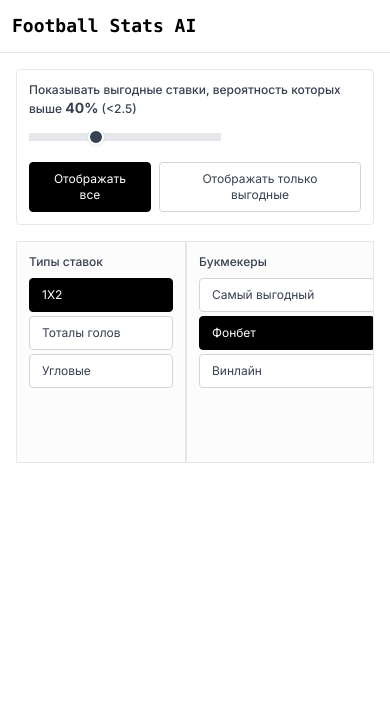
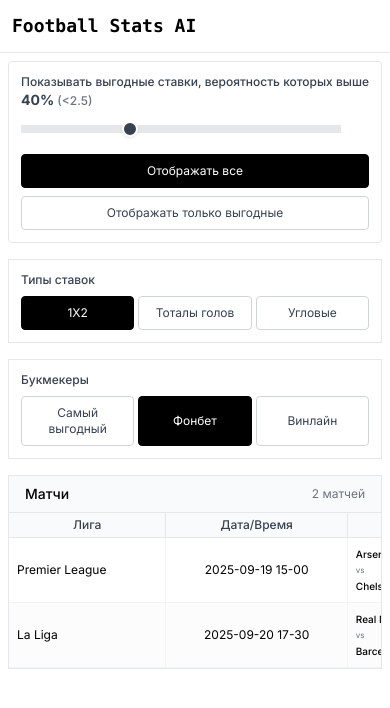
Before and after one commit to dreatrio-yaby/true-coef-site, a Next.js app: page / in a window 390 px wide. Shown: the top 708 px of the page. Built offline with nearby package versions, Linux system fonts and the light colour scheme.

Commit message:
Enhance responsive layout and styling for mobile and desktop views in various components

```diff
--- a/src/app/page.tsx
+++ b/src/app/page.tsx
@@ -54,11 +54,29 @@ export default function HomePage() {
       </header>
 
       {/* Main Content */}
-      <div className="max-w-7xl mx-auto p-4">
+      <div className="max-w-7xl mx-auto p-2 md:p-4">
         <FilterPanel />
 
-        {/* Layout with unified container */}
-        <div className="border border-gray-200 rounded-lg bg-white overflow-hidden">
+        {/* Mobile Layout - Stacked */}
+        <div className="md:hidden space-y-4">
+          {/* Mobile Bet Types */}
+          <div className="border border-gray-200 rounded-lg bg-white p-3">
+            <BetTypeSelector />
+          </div>
+
+          {/* Mobile Bookmakers */}
+          <div className="border border-gray-200 rounded-lg bg-white p-3">
+            <BookmakerSelector availableBookmakers={availableBookmakers} />
+          </div>
+
+          {/* Mobile Table */}
+          <div className="border border-gray-200 rounded-lg bg-white overflow-hidden">
+            <MatchesTable matches={Array.isArray(matches) ? matches : []} />
+          </div>
+        </div>
+
+        {/* Desktop Layout - Side by side */}
+        <div className="hidden md:block border border-gray-200 rounded-lg bg-white overflow-hidden">
           <div className="flex">
             {/* Left sidebar - Bet Types */}
             <div className="flex-shrink-0 border-r border-gray-200 bg-gray-50/50">
--- a/src/components/BetTypeSelector.tsx
+++ b/src/components/BetTypeSelector.tsx
@@ -13,13 +13,13 @@ export function BetTypeSelector() {
   ]
 
   return (
-    <div className="w-36">
+    <div className="w-full md:w-36">
       <h3 className="text-xs font-medium mb-2 text-gray-700">Типы ставок</h3>
-      <div className="flex flex-col gap-1">
+      <div className="flex flex-row md:flex-col gap-1 md:gap-1">
         {betTypeFilters.map((filter) => (
           <button
             key={filter.key}
-            className={`px-3 py-2 text-xs border rounded text-left ${
+            className={`flex-1 md:flex-none px-3 py-2 text-xs border rounded text-center md:text-left ${
               filters.betType === filter.key
                 ? 'bg-black text-white border-black'
                 : 'bg-white text-gray-700 border-gray-300 hover:bg-gray-50'
--- a/src/components/BookmakerSelector.tsx
+++ b/src/components/BookmakerSelector.tsx
@@ -20,11 +20,11 @@ export function BookmakerSelector({ availableBookmakers }: BookmakerSelectorProp
   }
 
   return (
-    <div className="w-44">
+    <div className="w-full md:w-44">
       <h3 className="text-xs font-medium mb-2 text-gray-700">Букмекеры</h3>
-      <div className="flex flex-col gap-1">
+      <div className="flex flex-wrap md:flex-col gap-1">
         <button
-          className={`px-3 py-2 text-xs border rounded text-left ${
+          className={`flex-1 md:flex-none px-3 py-2 text-xs border rounded text-center md:text-left ${
             filters.selectedBookmaker === null
               ? 'bg-black text-white border-black'
               : 'bg-white text-gray-700 border-gray-300 hover:bg-gray-50'
@@ -36,14 +36,14 @@ export function BookmakerSelector({ availableBookmakers }: BookmakerSelectorProp
         {sortedBookmakers().map((bookmaker) => (
           <button
             key={bookmaker}
-            className={`px-3 py-2 text-xs border rounded text-left ${
+            className={`flex-1 md:flex-none px-3 py-2 text-xs border rounded text-center md:text-left min-w-0 ${
               filters.selectedBookmaker === bookmaker
                 ? 'bg-black text-white border-black'
                 : 'bg-white text-gray-700 border-gray-300 hover:bg-gray-50'
             }`}
             onClick={() => updateFilter({ selectedBookmaker: bookmaker })}
           >
-            {bookmaker}
+            <span className="truncate">{bookmaker}</span>
           </button>
         ))}
       </div>
--- a/src/components/FilterPanel.tsx
+++ b/src/components/FilterPanel.tsx
@@ -12,9 +12,11 @@ export function FilterPanel() {
       {/* Слайдер */}
       <div className="mb-4">
         <h3 className="text-xs font-medium mb-2 text-gray-700">
-          Показывать выгодные ставки, вероятность которых выше <span className="text-sm font-bold">{probabilityFromOdds(filters.maxOddsThreshold || 2.5)}%</span> (&lt;{(filters.maxOddsThreshold || 2.5).toFixed(1)})
+          <span className="block md:inline">Показывать выгодные ставки, вероятность которых выше </span>
+          <span className="text-sm font-bold">{probabilityFromOdds(filters.maxOddsThreshold || 2.5)}%</span>
+          <span className="text-gray-500"> (&lt;{(filters.maxOddsThreshold || 2.5).toFixed(1)})</span>
         </h3>
-        <div className="w-48">
+        <div className="w-full max-w-xs md:w-48">
           <input
             type="range"
             min="1.5"
@@ -50,7 +52,7 @@ export function FilterPanel() {
 
       {/* Кнопки отображения */}
       <div>
-        <div className="flex gap-2">
+        <div className="flex flex-col sm:flex-row gap-2">
           <button
             className={`px-3 py-2 text-xs border rounded ${
               !filters.showOnlyProfitable
--- a/src/components/MatchesTable.tsx
+++ b/src/components/MatchesTable.tsx
@@ -66,11 +66,11 @@ export function MatchesTable({ matches }: MatchesTableProps) {
           </button>
         ),
         cell: ({ row }) => (
-          <div className="text-xs text-left px-2 py-1">
+          <div className="text-xs text-left px-1 md:px-2 py-1">
             {row.original.match_basic.league}
           </div>
         ),
-        size: 100,
+        size: 80,
       }),
       columnHelper.accessor((row) => {
         const date = row.match_basic.date
@@ -87,32 +87,33 @@ export function MatchesTable({ matches }: MatchesTableProps) {
           </button>
         ),
         cell: ({ row }) => (
-          <div className="text-xs px-2 py-1">
+          <div className="text-xs px-1 md:px-2 py-1">
             {formatDateTime(
               row.original.match_basic.date,
               row.original.match_basic.time
             )}
           </div>
         ),
-        size: 80,
+        size: 70,
       }),
       columnHelper.accessor('match_basic.home_team.fbref_name', {
         id: 'match',
         header: 'Матч',
         cell: ({ row }) => (
-          <div className="text-xs text-left px-2 py-1">
-            <div>
-              <span className="font-medium">
+          <div className="text-xs text-left px-1 md:px-2 py-1">
+            <div className="flex flex-col md:flex-row md:items-center">
+              <span className="font-medium text-[10px] md:text-xs">
                 {row.original.match_basic.home_team.fbref_name}
               </span>
-              <span className="text-gray-500 mx-1">-</span>
-              <span className="font-medium">
+              <span className="text-gray-500 mx-1 hidden md:inline">-</span>
+              <span className="text-gray-500 text-[8px] md:hidden">vs</span>
+              <span className="font-medium text-[10px] md:text-xs">
                 {row.original.match_basic.away_team.fbref_name}
               </span>
             </div>
           </div>
         ),
-        size: 180,
+        size: 120,
       }),
     ]
 
@@ -135,7 +136,7 @@ export function MatchesTable({ matches }: MatchesTableProps) {
             )
             return <OddsCell mlValue={mlValue} bookmakerOdds={bookmakerOdds} showBookmakerName={filters.selectedBookmaker === null} />
           },
-          size: 80,
+          size: 60,
         }),
         columnHelper.display({
           id: 'draw',
@@ -153,7 +154,7 @@ export function MatchesTable({ matches }: MatchesTableProps) {
             )
             return <OddsCell mlValue={mlValue} bookmakerOdds={bookmakerOdds} showBookmakerName={filters.selectedBookmaker === null} />
           },
-          size: 80,
+          size: 60,
         }),
         columnHelper.display({
           id: 'away_win',
@@ -171,7 +172,7 @@ export function MatchesTable({ matches }: MatchesTableProps) {
             )
             return <OddsCell mlValue={mlValue} bookmakerOdds={bookmakerOdds} showBookmakerName={filters.selectedBookmaker === null} />
           },
-          size: 80,
+          size: 60,
         }),
       ]
     }
@@ -212,7 +213,7 @@ export function MatchesTable({ matches }: MatchesTableProps) {
               </div>
             )
           },
-          size: 75,
+          size: 55,
         })
       )
 
@@ -255,7 +256,7 @@ export function MatchesTable({ matches }: MatchesTableProps) {
       </div>
 
       <div className="overflow-x-auto">
-        <table className="w-full text-xs">
+        <table className="w-full text-xs min-w-[800px] md:min-w-0">
           <thead className="bg-gray-50 border-b border-gray-200">
             {table.getHeaderGroups().map((headerGroup) => (
               <tr key={headerGroup.id}>
@@ -263,7 +264,7 @@ export function MatchesTable({ matches }: MatchesTableProps) {
                   <th
                     key={header.id}
                     style={{ minWidth: header.getSize() }}
-                    className="text-center px-2 py-1 text-xs font-semibold text-gray-700 border-r border-gray-200 last:border-r-0"
+                    className="text-center px-1 md:px-2 py-1 text-xs font-semibold text-gray-700 border-r border-gray-200 last:border-r-0"
                   >
                     {header.isPlaceholder
                       ? null
@@ -287,7 +288,7 @@ export function MatchesTable({ matches }: MatchesTableProps) {
                 {row.getVisibleCells().map((cell) => (
                   <td
                     key={cell.id}
-                    className="text-center px-2 py-1 border-r border-gray-100 last:border-r-0"
+                    className="text-center px-1 md:px-2 py-1 border-r border-gray-100 last:border-r-0"
                   >
                     {flexRender(
                       cell.column.columnDef.cell,
```
